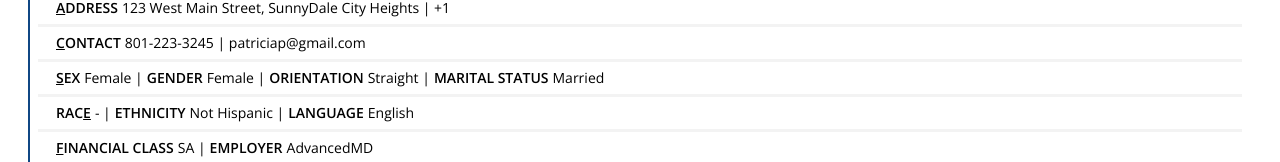
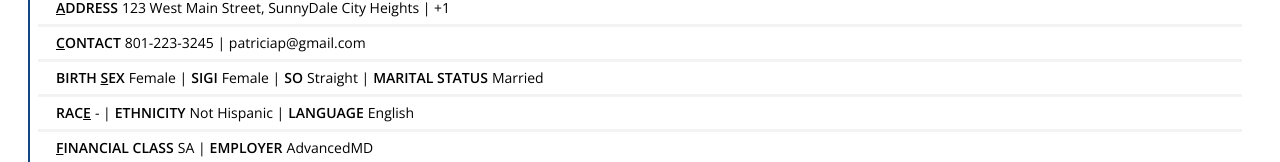
Before and after one commit to btmorty/amds-card, an Angular app: page / in a window 1280 px wide. Shown: the part 174-336 px from the top of the page. Built offline with nearby package versions, Linux system fonts and the light colour scheme; some icons are missing.

Commit message:
gender label updates

```diff
--- a/src/app/app.component.html
+++ b/src/app/app.component.html
@@ -45,11 +45,11 @@
     <hr style="border-bottom: 3px solid #F3F3F3; border-top: none; border-left: none; border-right: none;"/>
     <div style="display: flex; align-items: center; padding: 2px; margin-top: 8px;">
       <span class="amds-icon amds-icon-sex" style="margin-left: 8px; color: #45668F; font-size: 12px;"></span>
-      <span style="margin-left: 8px; font-weight: 600; font-size: 14px; line-height: 12px;"><u>S</u>EX</span>
+      <span style="margin-left: 8px; font-weight: 600; font-size: 14px; line-height: 12px;">BIRTH <u>S</u>EX</span>
       <span style="margin-left: 4px; font-weight: 300; font-size: 14px; line-height: 12px;">Female |</span>
-      <span style="margin-left: 4px; font-weight: 600; font-size: 14px; line-height: 12px;">GENDER</span>
+      <span style="margin-left: 4px; font-weight: 600; font-size: 14px; line-height: 12px;" matTooltip="Self-Identified Gender Identity">SIGI</span>
       <span style="margin-left: 4px; font-weight: 300; font-size: 14px; line-height: 12px;">Female |</span>
-      <span style="margin-left: 4px; font-weight: 600; font-size: 14px; line-height: 12px;">ORIENTATION</span>
+      <span style="margin-left: 4px; font-weight: 600; font-size: 14px; line-height: 12px;" matTooltip="Sexual Orientation">SO</span>
       <span style="margin-left: 4px; font-weight: 300; font-size: 14px; line-height: 12px;">Straight |</span>
       <span style="margin-left: 4px; font-weight: 600; font-size: 14px; line-height: 12px;">MARITAL STATUS</span>
       <span style="margin-left: 4px; font-weight: 300; font-size: 14px; line-height: 12px;">Married</span>
```
